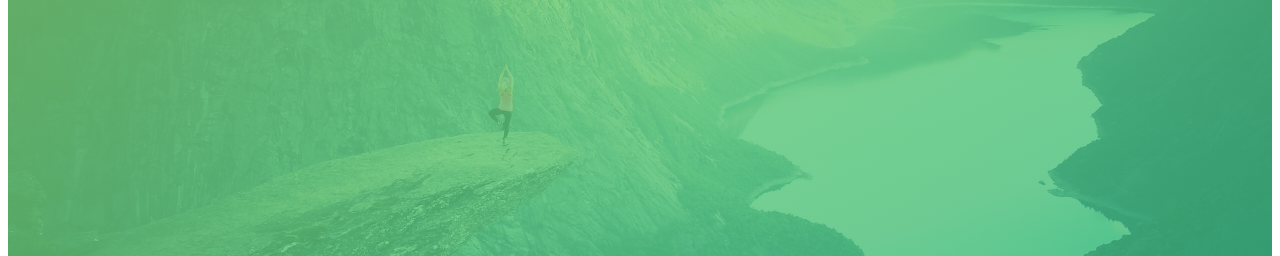
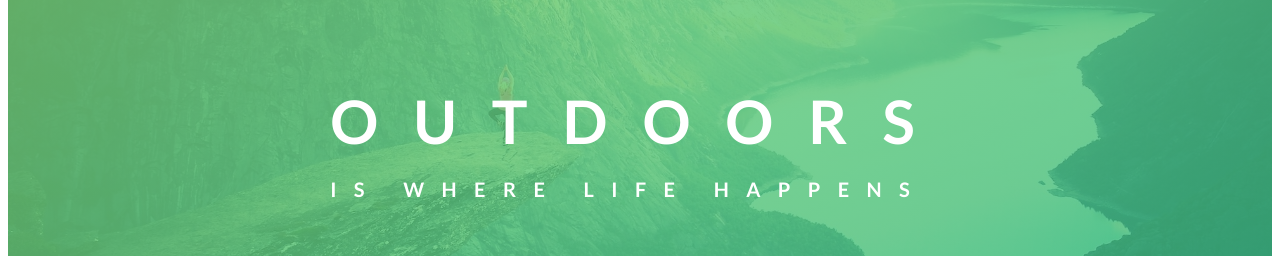
Before and after one commit to igoryen/gac, a Vue app: page /#/css-projects in a window 1280 px wide. Shown: the part 325-581 px from the top of the page. Built offline with nearby package versions, Linux system fonts and the light colour scheme.

Commit message:
Added headline

```diff
--- a/src/components/Intro.vue
+++ b/src/components/Intro.vue
@@ -26,7 +26,7 @@
 </script>
 
 <!-- Add "scoped" attribute to limit CSS to this component only -->
-<style lang="scss" scoped>
+<style lang="scss">
 .hello {
     margin-bottom: 3em;
     p {
--- a/src/components/cssprojects/d210126.vue
+++ b/src/components/cssprojects/d210126.vue
@@ -9,6 +9,15 @@
                     alt="image of the logo"
                     class="logo"
                 />
+            </div>
+
+            <div class="text-box">
+                <h1 class="heading-primary">
+                    <span class="heading-primary-main">Outdoors</span>
+                    <span class="heading-primary-sub"
+                        >is where life happens</span
+                    >
+                </h1>
             </div>
         </header>
     </div>
@@ -44,8 +53,9 @@
         url(../../assets/images/natours/hero.jpg);
     background-size: cover;
     background-position: top;
+
+    position: relative;
     clip-path: polygon(0 0, 100% 0, 100% 75vh, 0 100%);
-    position: relative;
 }
 
 .logo-box {
@@ -57,4 +67,32 @@
 .logo {
     height: 35px;
 }
+
+.heading-primary {
+    align-items: baseline;
+    color: #fff;
+    display: flex;
+    flex-direction: column;
+    text-transform: uppercase;
+
+    &-main {
+        // display: block;
+        font-size: 60px;
+        font-weight: 400px;
+        letter-spacing: 35px;
+    }
+    &-sub {
+        // display: block;
+        font-size: 20px;
+        font-weight: 700;
+        letter-spacing: 17.4px;
+    }
+}
+
+.text-box {
+    left: 50%;
+    position: absolute;
+    top: 40%;
+    transform: translate(-50%, -50%);
+}
 </style>
```
